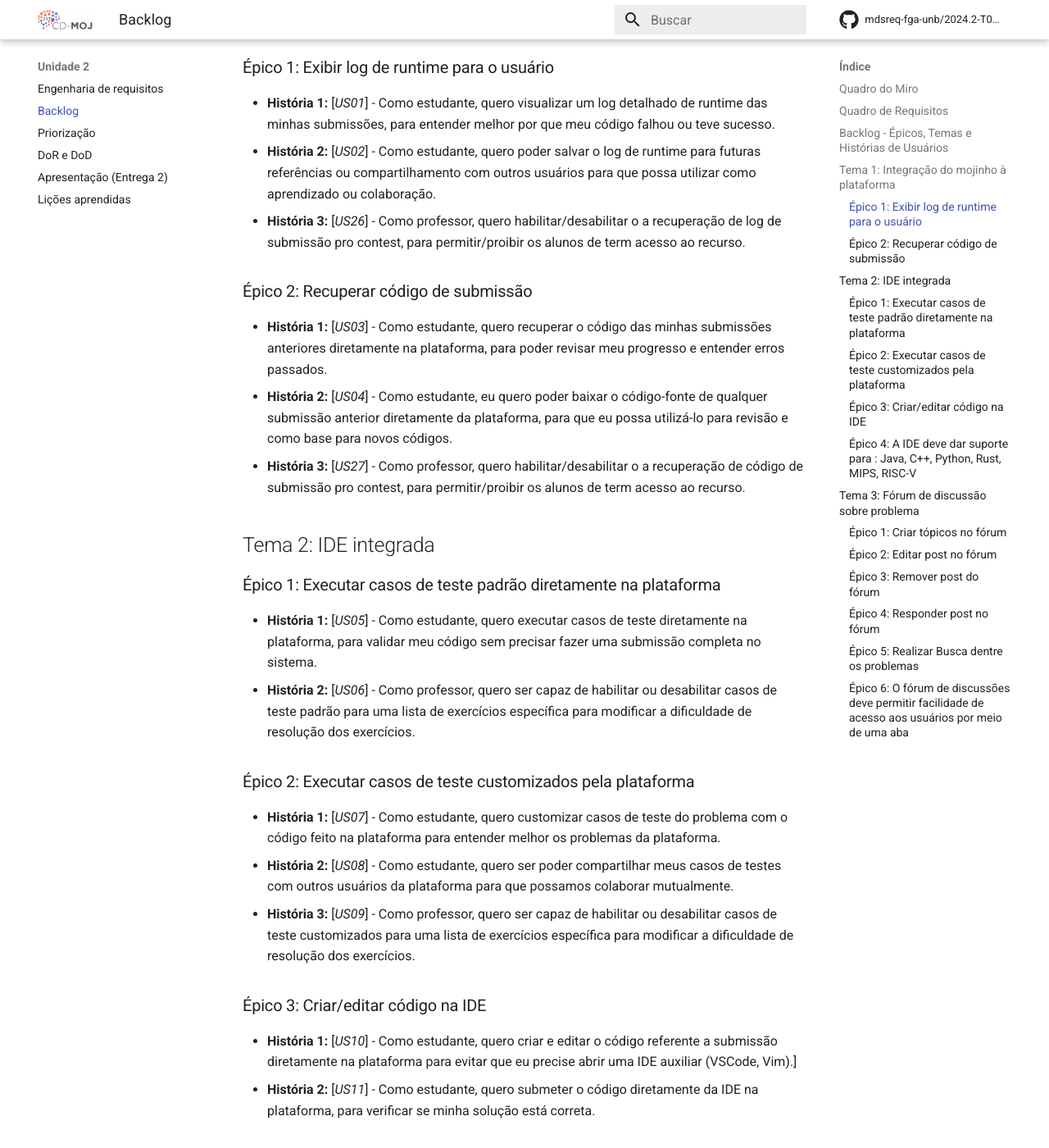
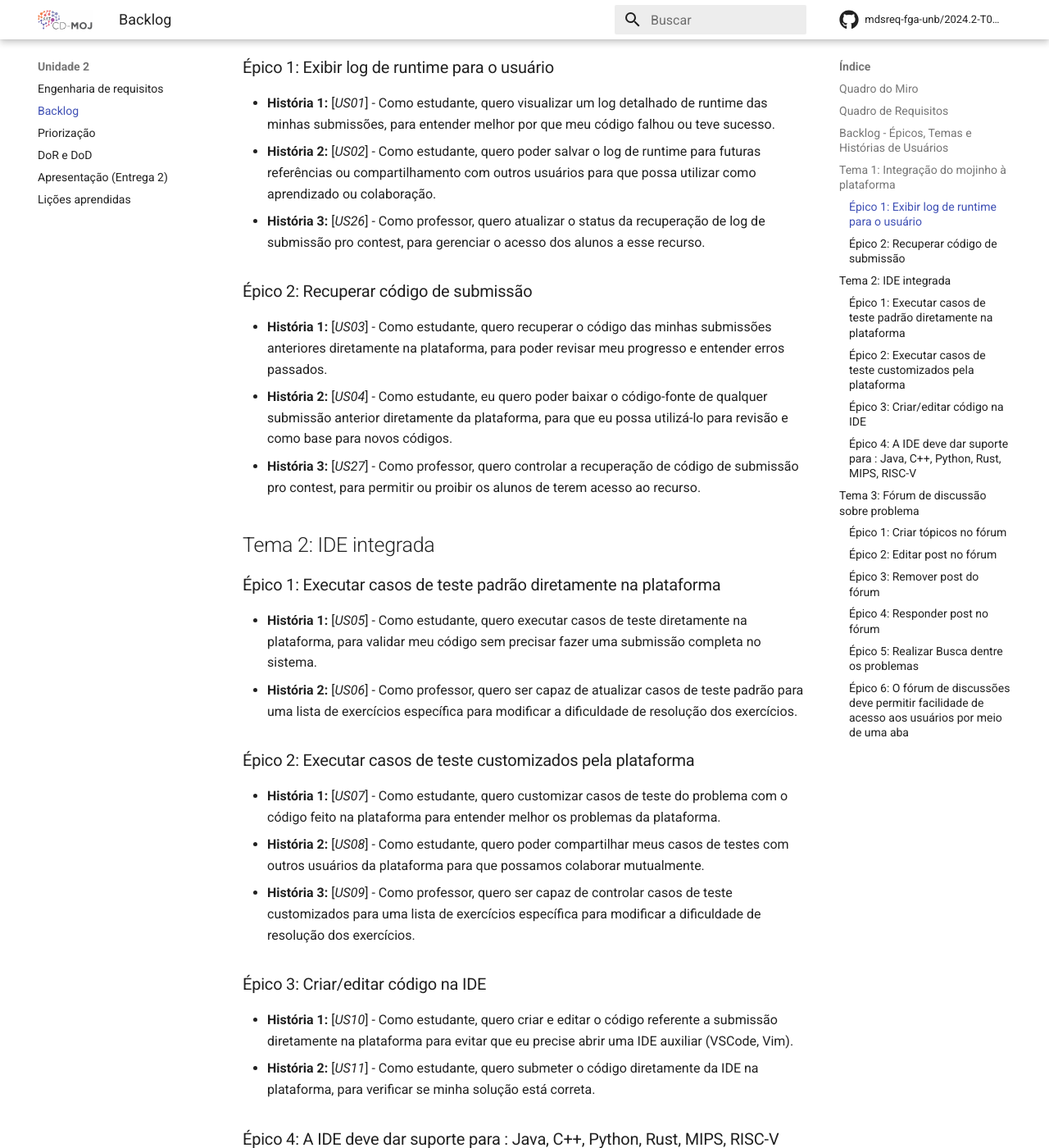
Before and after one commit to mdsreq-fga-unb/2024.2-T01-CD-MOJ, an MkDocs documentation site: the page built from docs/us/Backlog.md, in a window 1280 px wide and 1400 px high, scrolled down 1912 px. Shown: the whole window at 82% size. Built offline with MkDocs 1.6.1 and Material for MkDocs 9.7.7, drawn with Linux system fonts in a browser that asks for light colours; comment, search, counter and statistics services are not loaded.

Commit message:
fixingTypo

```diff
--- a/docs/us/Backlog.md
+++ b/docs/us/Backlog.md
@@ -34,26 +34,26 @@
 ### Épico 1: Exibir log de runtime para o usuário
 - **História 1:** [*US01*] - Como estudante, quero visualizar um log detalhado de runtime das minhas submissões, para entender melhor por que meu código falhou ou teve sucesso.
 - **História 2:** [*US02*] - Como estudante, quero poder salvar o log de runtime para futuras referências ou compartilhamento com outros usuários para que possa utilizar como aprendizado ou colaboração.
-- **História 3:** [*US26*] - Como professor, quero habilitar/desabilitar o a recuperação de log de submissão pro contest, para permitir/proibir os alunos de term acesso ao recurso.
+- **História 3:** [*US26*] - Como professor, quero atualizar o status da recuperação de log de submissão pro contest, para gerenciar o acesso dos alunos a esse recurso.
 
 ### Épico 2: Recuperar código de submissão
 - **História 1:** [*US03*] - Como estudante, quero recuperar o código das minhas submissões anteriores diretamente na plataforma, para poder revisar meu progresso e entender erros passados.
 - **História 2:** [*US04*] - Como estudante, eu quero poder baixar o código-fonte de qualquer submissão anterior diretamente da plataforma, para que eu possa utilizá-lo para revisão e como base para novos códigos.
-- **História 3:** [*US27*] - Como professor, quero habilitar/desabilitar o a recuperação de código de submissão pro contest, para  permitir/proibir os alunos de term acesso ao recurso.
+- **História 3:** [*US27*] - Como professor, quero controlar a recuperação de código de submissão pro contest, para  permitir ou proibir os alunos de terem acesso ao recurso.
 
 ## Tema 2: IDE integrada
 
 ### Épico 1: Executar casos de teste padrão diretamente na plataforma
 - **História 1:** [*US05*] - Como estudante, quero executar casos de teste diretamente na plataforma, para validar meu código sem precisar fazer uma submissão completa no sistema.
-- **História 2:** [*US06*] - Como professor, quero ser capaz de habilitar ou desabilitar casos de teste padrão para uma lista de exercícios específica para modificar a dificuldade de resolução dos exercícios.
+- **História 2:** [*US06*] - Como professor, quero ser capaz de atualizar casos de teste padrão para uma lista de exercícios específica para modificar a dificuldade de resolução dos exercícios.
 
 ### Épico 2: Executar casos de teste customizados pela plataforma
 - **História 1:** [*US07*] - Como estudante, quero customizar casos de teste do problema com o código feito na plataforma para entender melhor os problemas da plataforma.
-- **História 2:** [*US08*] - Como estudante, quero ser poder compartilhar meus casos de testes com outros usuários da plataforma para que possamos colaborar mutualmente.
-- **História 3:** [*US09*] - Como professor, quero ser capaz de habilitar ou desabilitar casos de teste customizados para uma lista de exercícios específica para modificar a dificuldade de resolução dos exercícios.
+- **História 2:** [*US08*] - Como estudante, quero poder compartilhar meus casos de testes com outros usuários da plataforma para que possamos colaborar mutualmente.
+- **História 3:** [*US09*] - Como professor, quero ser capaz de controlar casos de teste customizados para uma lista de exercícios específica para modificar a dificuldade de resolução dos exercícios.
 
 ### Épico 3: Criar/editar código na IDE
-- **História 1:** [*US10*] - Como estudante, quero criar e editar o código referente a submissão diretamente na plataforma para evitar que eu precise abrir uma IDE auxiliar (VSCode, Vim).]
+- **História 1:** [*US10*] - Como estudante, quero criar e editar o código referente a submissão diretamente na plataforma para evitar que eu precise abrir uma IDE auxiliar (VSCode, Vim).
 - **História 2:** [*US11*] - Como estudante, quero submeter o código diretamente da IDE na plataforma, para verificar se minha solução está correta.
 
 ### Épico 4: A IDE deve dar suporte para : Java, C++, Python, Rust, MIPS, RISC-V
```
